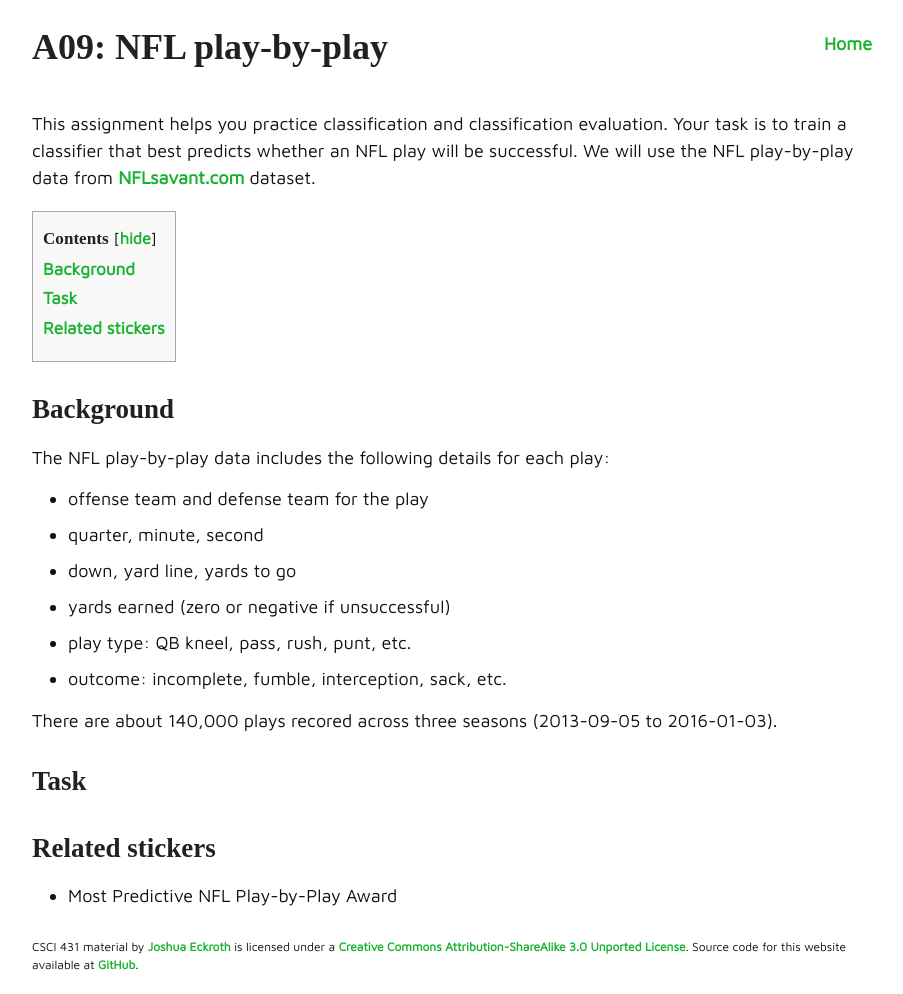
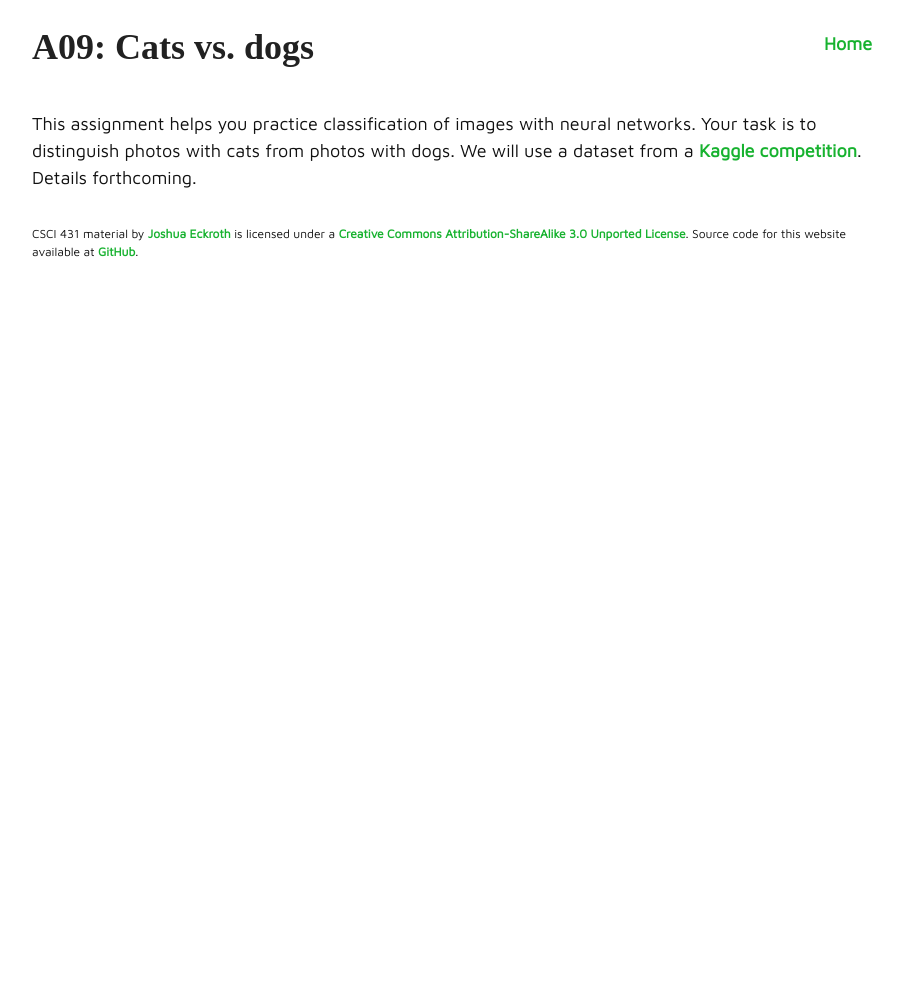
Before and after one commit to joshuaeckroth/csci431-website, a Jekyll site: the page built from assignments/a09.markdown, in a window 1280 px wide. Shown: the whole page, without its empty margins (183-1086 px from the left). Built offline with Jekyll 4.4.1, drawn with Linux system fonts in a browser that asks for light colours; some web fonts are replaced; after the commit the page ends 900 px from its top, so only the background shows below that.

Commit message:
Updated assignment due dates

```diff
--- a/assignments/a09.markdown
+++ b/assignments/a09.markdown
@@ -1,29 +1,10 @@
 ---
 layout: note
-title: "A09: NFL play-by-play"
-due: "Nov 7, 11:59pm"
+title: "A09: Cats vs. dogs"
+due: "Nov 30, 11:59pm"
 categories: [assignments]
 ---
 
-# A09: NFL play-by-play
+# A09: Cats vs. dogs
 
-This assignment helps you practice classification and classification evaluation. Your task is to train a classifier that best predicts whether an NFL play will be successful. We will use the NFL play-by-play data from [NFLsavant.com](http://nflsavant.com/about.php) dataset.
-
-## Background
-
-The NFL play-by-play data includes the following details for each play:
-
-- offense team and defense team for the play
-- quarter, minute, second
-- down, yard line, yards to go
-- yards earned (zero or negative if unsuccessful)
-- play type: QB kneel, pass, rush, punt, etc.
-- outcome: incomplete, fumble, interception, sack, etc.
-
-There are about 140,000 plays recored across three seasons (2013-09-05 to 2016-01-03).
-
-## Task
-
-## Related stickers
-
-- Most Predictive NFL Play-by-Play Award
+This assignment helps you practice classification of images with neural networks. Your task is to distinguish photos with cats from photos with dogs. We will use a dataset from a [Kaggle competition](https://www.kaggle.com/c/dogs-vs-cats/data). Details forthcoming.
```
Also changed, not shown: assignments/a08.markdown (added, +29 -0 lines), assignments/a10.markdown (+4 -4 lines), assignments/a11.markdown (deleted, +0 -14 lines), assignments/a12.markdown (deleted, +0 -10 lines), notes/syllabus.md (+2 -2 lines).
